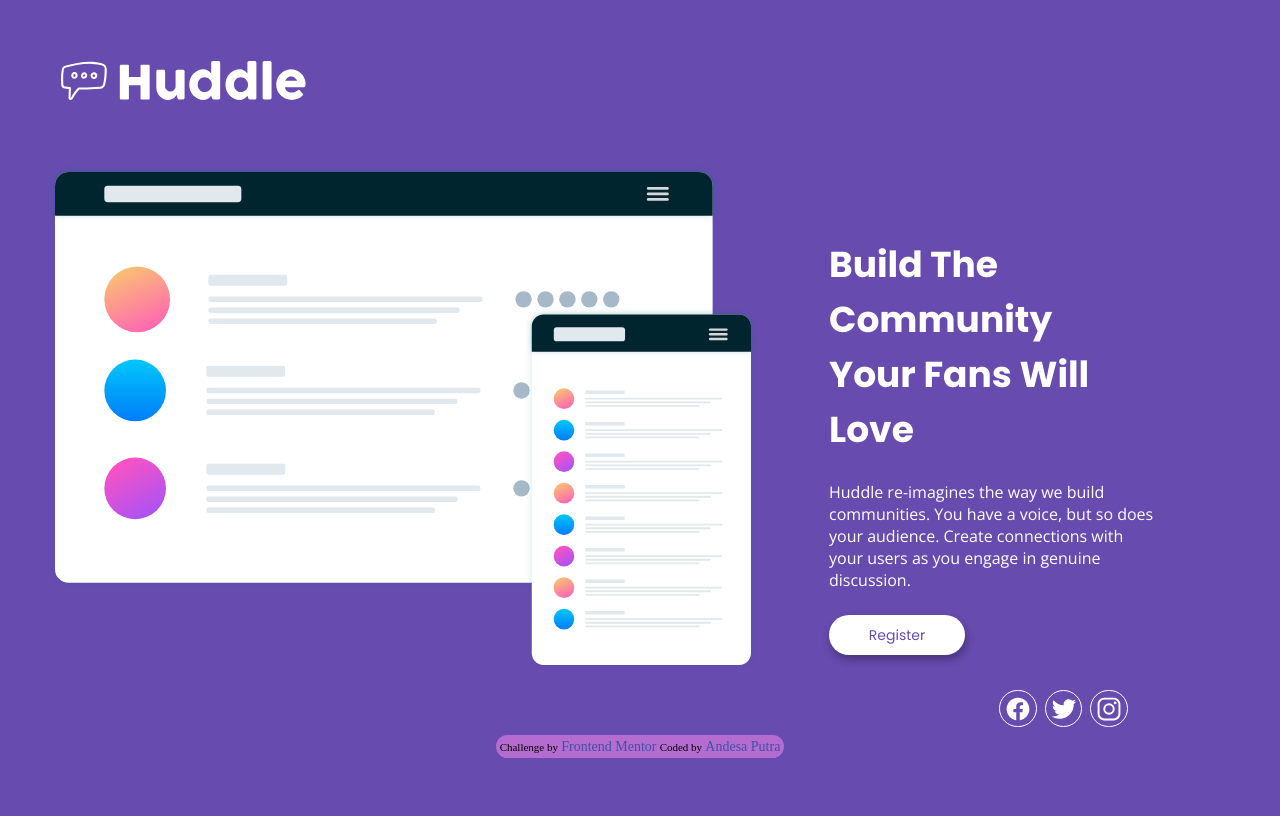
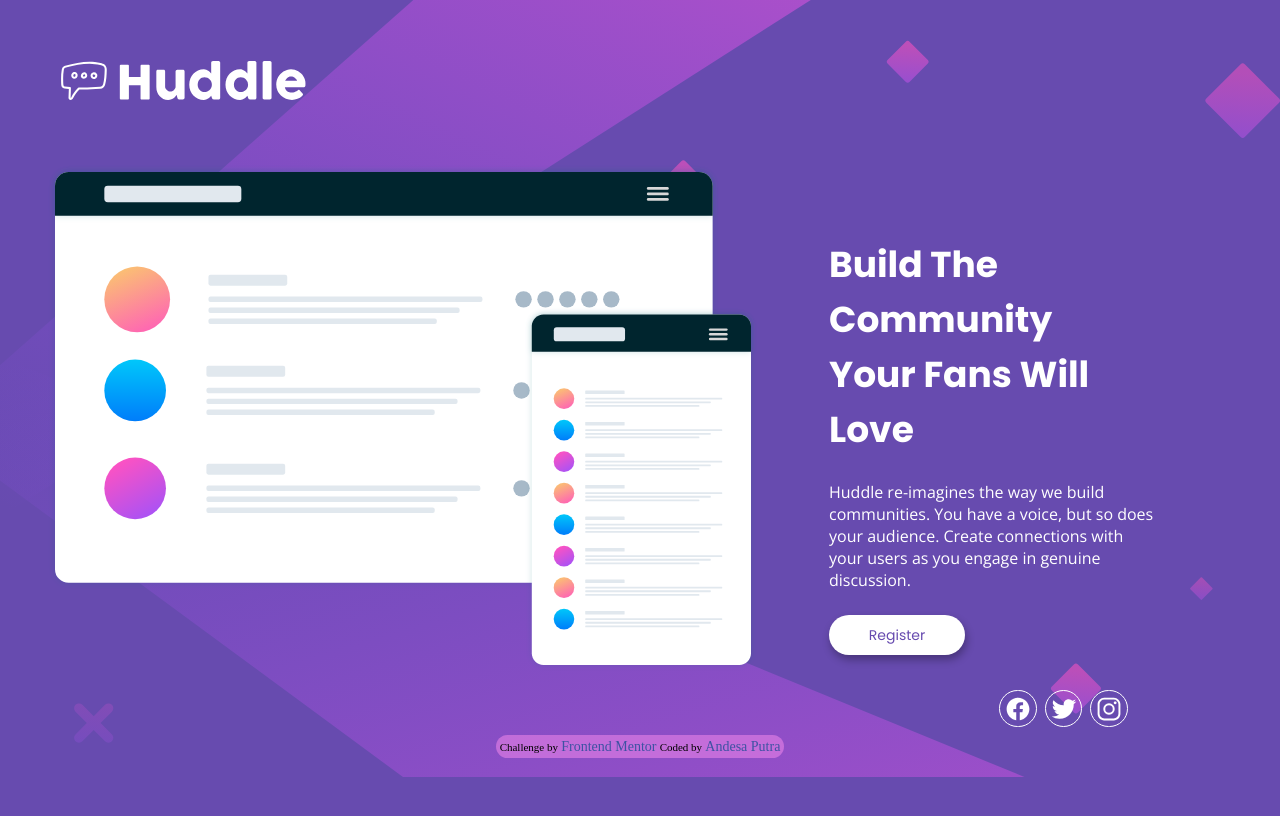
Before and after one commit to Andesaputra/huddle-landing-page-with-single-introductory-section-master, a plain HTML site: page index.html in a window 1280 px wide. Drawn offline with nearby package versions, Linux system fonts and the light colour scheme; the site is published under a folder, as on GitHub Pages, so addresses that start at the root find nothing.

Commit message:
second commit

```diff
--- a/style.css
+++ b/style.css
@@ -46,7 +46,7 @@ body {
     max-width: 1440px;
     width: 100vw;
     height: 100vh;
-    background-image: url('/images/bg-desktop.svg');
+    background-image: url('images/bg-desktop.svg');
     background-repeat: no-repeat;
     background-size: contain;
     background-color: var(--pri-violet);
```
